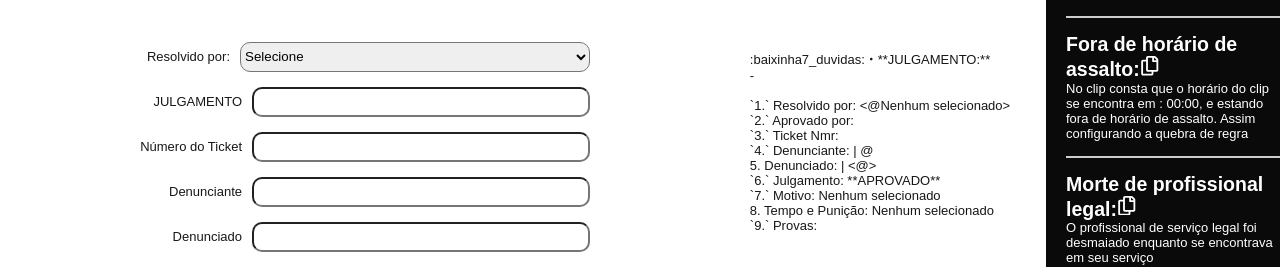
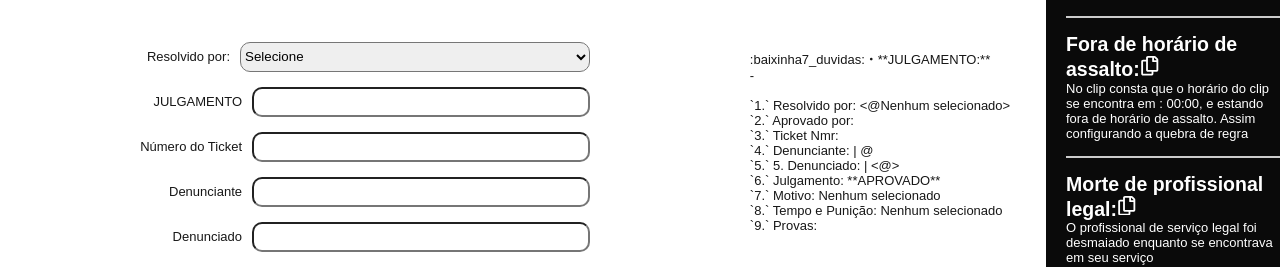
Before and after one commit to ArthurVSCMoraes/nova-era-form-staff, a Next.js app: page /FormWithNoCds in a window 1280 px wide. Shown: the part 222-489 px from the top of the page. Built offline with nearby package versions, Linux system fonts and the light colour scheme.

Commit message:
Update FormWithNoCds.js

```diff
--- a/src/pages/FormWithNoCds.js
+++ b/src/pages/FormWithNoCds.js
@@ -36,8 +36,8 @@
         { id: 18, law: "41.4 - INVASÃO A DP", pena: "@ban" }
     ];
 
-    const [denunciadoTexto, setDenunciadoTexto] = useState(`5. Denunciado: ${id} | <@>`);
-    const [tempoEPunicaoTexto, setTempoEPunicaoTexto] = useState(`8. Tempo e Punição: ${punishment.find(pun => pun.id === parseInt(selectPunishment))?.pena || "Nenhum selecionado"}`);
+    const [denunciadoTexto, setDenunciadoTexto] = useState(` Denunciado: ${id} | <@>`);
+    const [tempoEPunicaoTexto, setTempoEPunicaoTexto] = useState(` Tempo e Punição: ${punishment.find(pun => pun.id === parseInt(selectPunishment))?.pena || "Nenhum selecionado"}`);
 
     const pRef = useRef(null);
 
@@ -60,9 +60,9 @@
     useEffect(() => {
         const selectedPunishment = punishment.find(pun => pun.id === parseInt(selectPunishment))?.pena || "Nenhum selecionado";
         if (isOutsideDiscord) {
-            setTempoEPunicaoTexto(`8. Tempo e Punição: @ban ATÉ SUBIR SUPORTE. APÓS ${selectedPunishment}`);
+            setTempoEPunicaoTexto(` Tempo e Punição: @ban ATÉ SUBIR SUPORTE. APÓS ${selectedPunishment}`);
         } else {
-            setTempoEPunicaoTexto(`8. Tempo e Punição: ${selectedPunishment}`);
+            setTempoEPunicaoTexto(` Tempo e Punição: ${selectedPunishment}`);
         }
     }, [selectPunishment, isOutsideDiscord]);
 
@@ -155,10 +155,10 @@
                                 `2.` Aprovado por:<br />
                                 `3.` Ticket Nmr: {ticketNumber}<br />
                                 `4.` Denunciante: {whistleblower} | @ <br />
-                                {denunciadoTexto}<br />
+                                `5.` {denunciadoTexto}<br />
                                 `6.` Julgamento: **APROVADO**<br />
                                 `7.` Motivo: {punishment.find(pun => pun.id === parseInt(selectPunishment))?.law || "Nenhum selecionado"}<br />
-                                {tempoEPunicaoTexto}<br />
+                                `8.` {tempoEPunicaoTexto}<br />
                                 `9.` Provas: {evidence}
                             </FormResult>
                             <ButtonToCopy onClick={copyToClipboard}>Copiar Formulário</ButtonToCopy>
```
